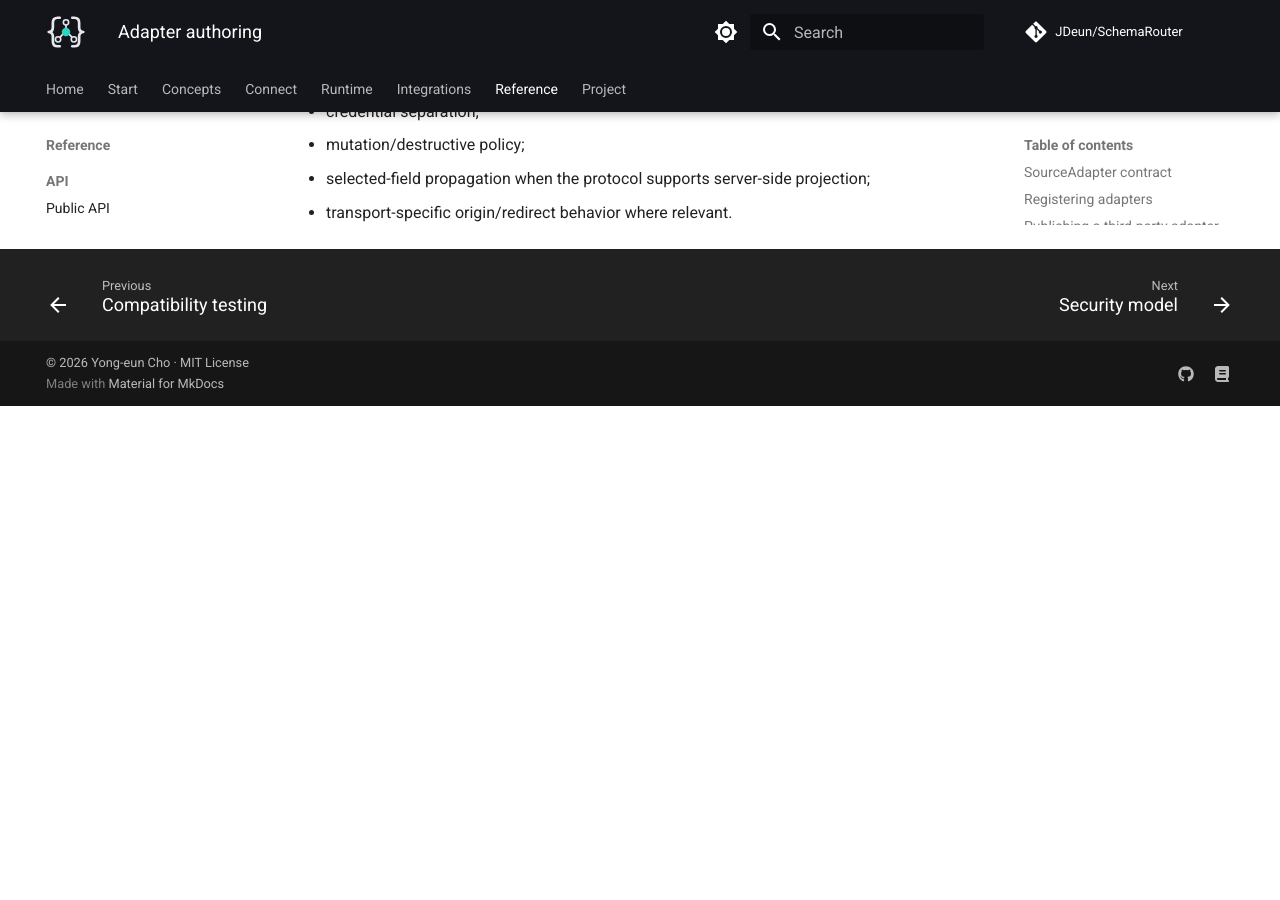
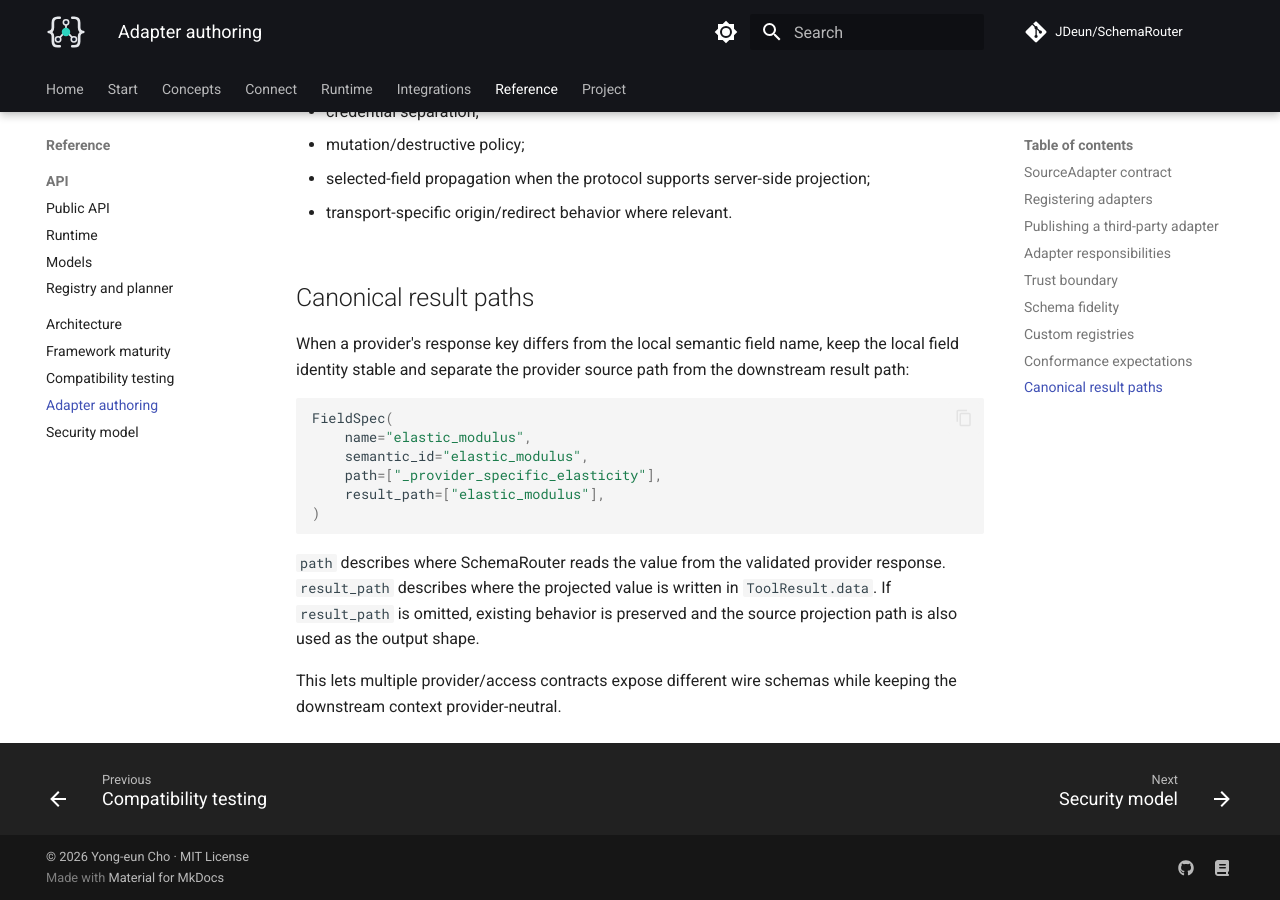
Before and after one commit to JDeun/SchemaRouter, an MkDocs documentation site: the page built from docs/adapter-authoring.md, in a window 1280 px wide and 900 px high, scrolled down 4306 px. Built offline with MkDocs 1.6.1 and Material for MkDocs 9.7.7, drawn with Linux system fonts in a browser that asks for light colours; comment, search, counter and statistics services are not loaded; before the commit the page ends 4712 px from its top, so only the background shows below that.

Commit message:
docs: define canonical result-path mapping

````diff
--- a/docs/adapter-authoring.md
+++ b/docs/adapter-authoring.md
@@ -178,3 +178,26 @@
 - mutation/destructive policy;
 - selected-field propagation when the protocol supports server-side projection;
 - transport-specific origin/redirect behavior where relevant.
+
+
+## Canonical result paths
+
+When a provider's response key differs from the local semantic field name, keep the local field
+identity stable and separate the provider source path from the downstream result path:
+
+```python
+FieldSpec(
+    name="elastic_modulus",
+    semantic_id="elastic_modulus",
+    path=["_provider_specific_elasticity"],
+    result_path=["elastic_modulus"],
+)
+```
+
+`path` describes where SchemaRouter reads the value from the validated provider response.
+`result_path` describes where the projected value is written in `ToolResult.data`. If
+`result_path` is omitted, existing behavior is preserved and the source projection path is also
+used as the output shape.
+
+This lets multiple provider/access contracts expose different wire schemas while keeping the
+downstream context provider-neutral.
````
